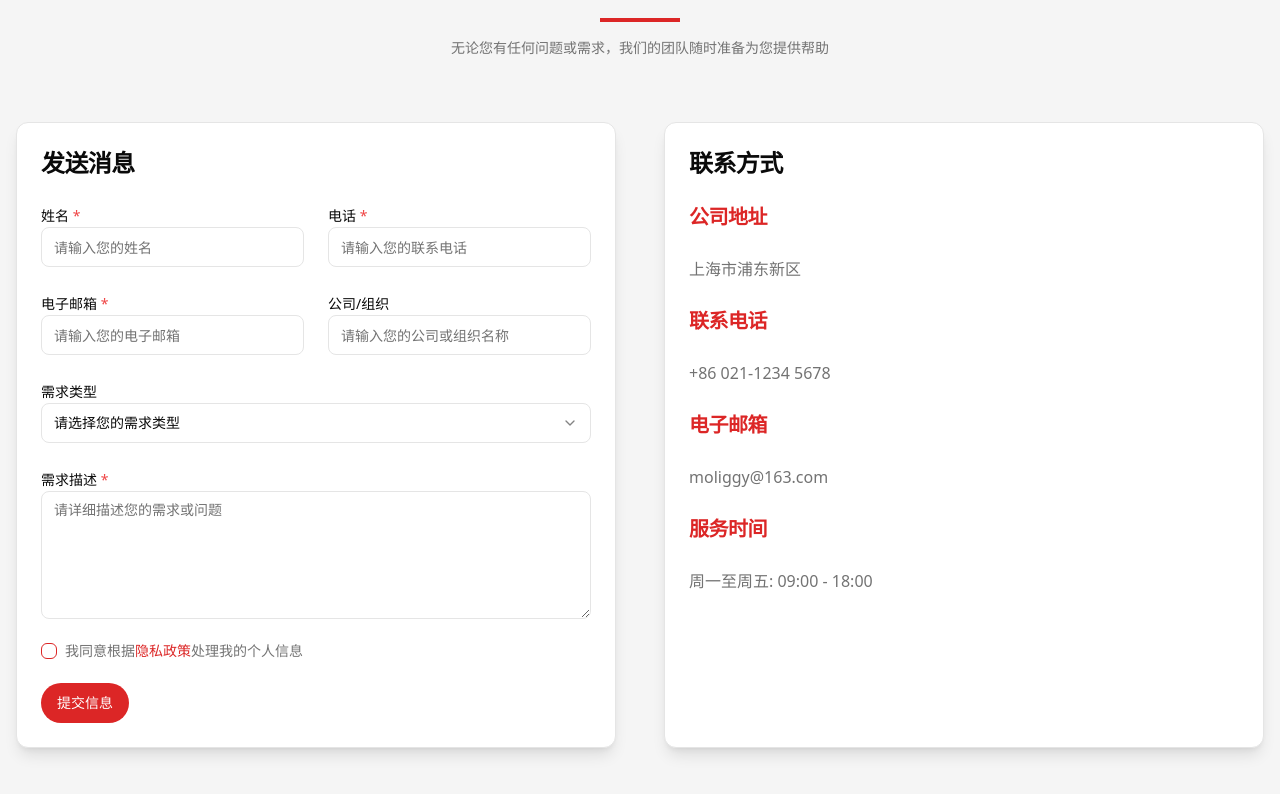
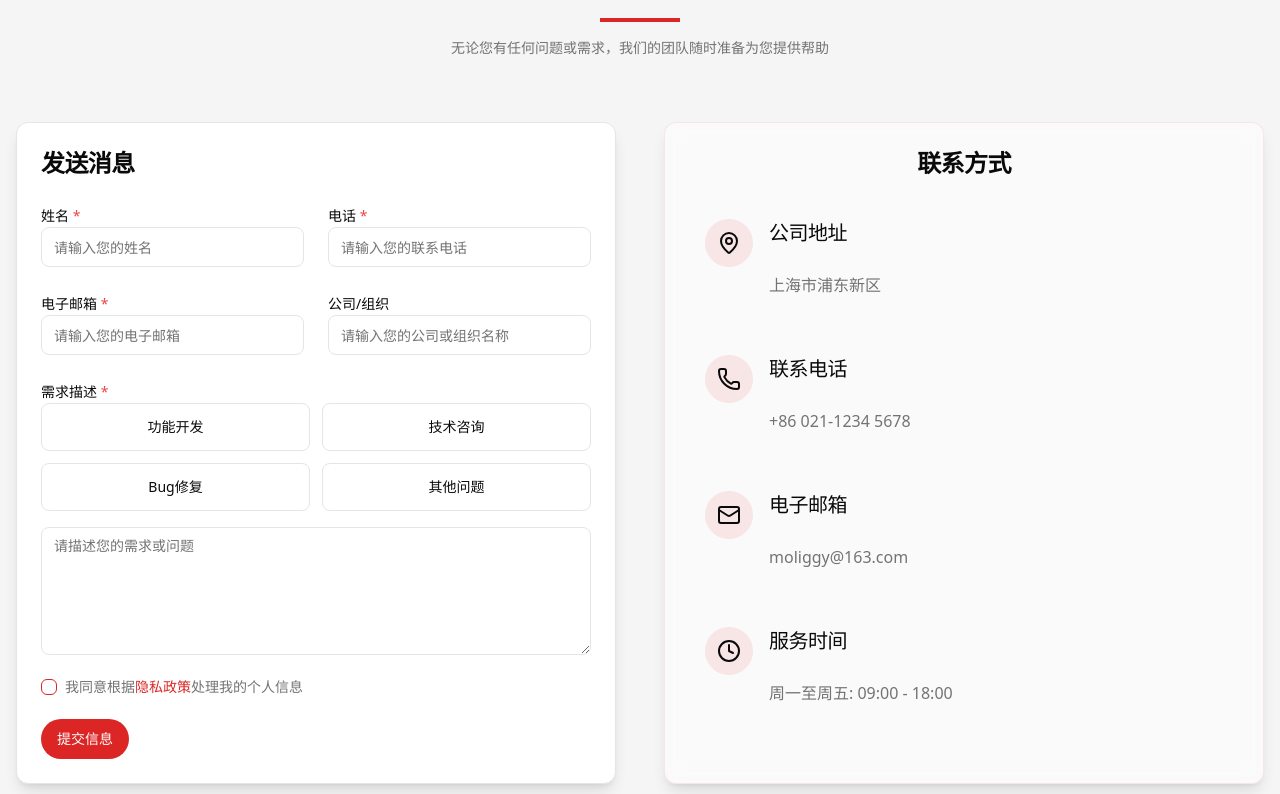
Before and after one commit to WillingTangEva/moliggy-tech, a Next.js app: page / in a window 1280 px wide. Shown: the part 3466-4260 px from the top of the page. Built offline with nearby package versions, Linux system fonts and the light colour scheme.

Commit message:
更新联系表单，添加需求类型选择按钮，优化联系方式展示，增加图标支持

```diff
--- a/src/app/components/Contact.tsx
+++ b/src/app/components/Contact.tsx
@@ -2,6 +2,7 @@
 
 import { useState } from 'react';
 import { motion } from 'framer-motion';
+import { MapPin, Phone, Mail, Clock } from 'lucide-react';
 
 // UI 组件导入
 import { Card, CardContent, CardHeader, CardTitle } from './ui/card';
@@ -21,6 +22,7 @@ type FormData = {
   type: string;
   message: string;
   privacy: boolean;
+  needType: string;
 };
 
 type FormFieldProps = {
@@ -49,6 +51,7 @@ export default function Contact() {
     type: '',
     message: '',
     privacy: false,
+    needType: '',
   });
 
   const handleChange = (e: React.ChangeEvent<HTMLInputElement | HTMLTextAreaElement>) => {
@@ -62,6 +65,10 @@ export default function Contact() {
 
   const handleCheckboxChange = (checked: boolean) => {
     setFormData((prev) => ({ ...prev, privacy: checked }));
+  };
+
+  const handleNeedTypeChange = (value: string) => {
+    setFormData((prev) => ({ ...prev, needType: value }));
   };
 
   const handleSubmit = (e: React.FormEvent) => {
@@ -94,10 +101,10 @@ export default function Contact() {
   };
 
   const contactInfo = [
-    { title: '公司地址', content: '上海市浦东新区' },
-    { title: '联系电话', content: '+86 021-1234 5678' },
-    { title: '电子邮箱', content: 'moliggy@163.com' },
-    { title: '服务时间', content: '周一至周五: 09:00 - 18:00' },
+    { title: '公司地址', content: '上海市浦东新区', icon: MapPin },
+    { title: '联系电话', content: '+86 021-1234 5678', icon: Phone },
+    { title: '电子邮箱', content: 'moliggy@163.com', icon: Mail },
+    { title: '服务时间', content: '周一至周五: 09:00 - 18:00', icon: Clock },
   ];
 
   return (
@@ -177,32 +184,52 @@ export default function Contact() {
                   </motion.div>
 
                   <motion.div variants={animations.formField}>
-                    <FormField label="需求类型" id="type">
-                      <Select value={formData.type} onValueChange={handleSelectChange}>
-                        <SelectTrigger>
-                          <SelectValue placeholder="请选择您的需求类型" />
-                        </SelectTrigger>
-                        <SelectContent>
-                          <SelectItem value="software">软件开发</SelectItem>
-                          <SelectItem value="consulting">技术咨询</SelectItem>
-                          <SelectItem value="integration">系统集成</SelectItem>
-                          <SelectItem value="other">其他服务</SelectItem>
-                        </SelectContent>
-                      </Select>
-                    </FormField>
-                  </motion.div>
-
-                  <motion.div variants={animations.formField}>
                     <FormField label="需求描述" id="message" required>
+                      <div className="space-y-4">
+                        <div className="grid grid-cols-2 gap-3">
+                          <Button
+                            type="button"
+                            variant={formData.needType === '功能开发' ? 'default' : 'outline'}
+                            className="h-12"
+                            onClick={() => handleNeedTypeChange('功能开发')}
+                          >
+                            功能开发
+                          </Button>
+                          <Button
+                            type="button"
+                            variant={formData.needType === '技术咨询' ? 'default' : 'outline'}
+                            className="h-12"
+                            onClick={() => handleNeedTypeChange('技术咨询')}
+                          >
+                            技术咨询
+                          </Button>
+                          <Button
+                            type="button"
+                            variant={formData.needType === 'Bug修复' ? 'default' : 'outline'}
+                            className="h-12"
+                            onClick={() => handleNeedTypeChange('Bug修复')}
+                          >
+                            Bug修复
+                          </Button>
+                          <Button
+                            type="button"
+                            variant={formData.needType === '其他问题' ? 'default' : 'outline'}
+                            className="h-12"
+                            onClick={() => handleNeedTypeChange('其他问题')}
+                          >
+                            其他问题
+                          </Button>
+                        </div>
                         <Textarea
                           id="message"
                           name="message"
-                        placeholder="请详细描述您的需求或问题"
+                          placeholder={`请描述您的${formData.needType || ''}需求或问题`}
                           value={formData.message}
                           onChange={handleChange}
                           required
                           className="h-32"
                         />
+                      </div>
                     </FormField>
                   </motion.div>
 
@@ -230,17 +257,28 @@ export default function Contact() {
           </motion.div>
 
           <motion.div variants={animations.item}>
-            <Card className="shadow-lg h-full">
+            <Card className="shadow-lg h-full bg-card/50 backdrop-blur-sm border-primary/10">
               <CardHeader>
-                <CardTitle className="text-2xl font-bold">联系方式</CardTitle>
+                <CardTitle className="text-2xl font-bold text-center">联系方式</CardTitle>
               </CardHeader>
-              <CardContent className="space-y-6">
+              <CardContent>
+                <div className="grid gap-6">
                   {contactInfo.map((item, index) => (
-                  <div key={index}>
-                    <H4 className="text-primary mb-2">{item.title}</H4>
-                    <P className="text-muted-foreground">{item.content}</P>
+                    <motion.div
+                      key={index}
+                      className="flex items-start space-x-4 p-4 rounded-lg transition-colors hover:bg-accent"
+                      whileHover={{ scale: 1.02 }}
+                    >
+                      <div className="bg-primary/10 p-3 rounded-full">
+                        <item.icon className="h-6 w-6" />
                       </div>
+                      <div>
+                        <H4 className="font-medium">{item.title}</H4>
+                        <P className="text-muted-foreground mt-1">{item.content}</P>
+                      </div>
+                    </motion.div>
                   ))}
+                </div>
               </CardContent>
             </Card>
           </motion.div>
```
Lines whose indentation alone changed are shown as unchanged.
